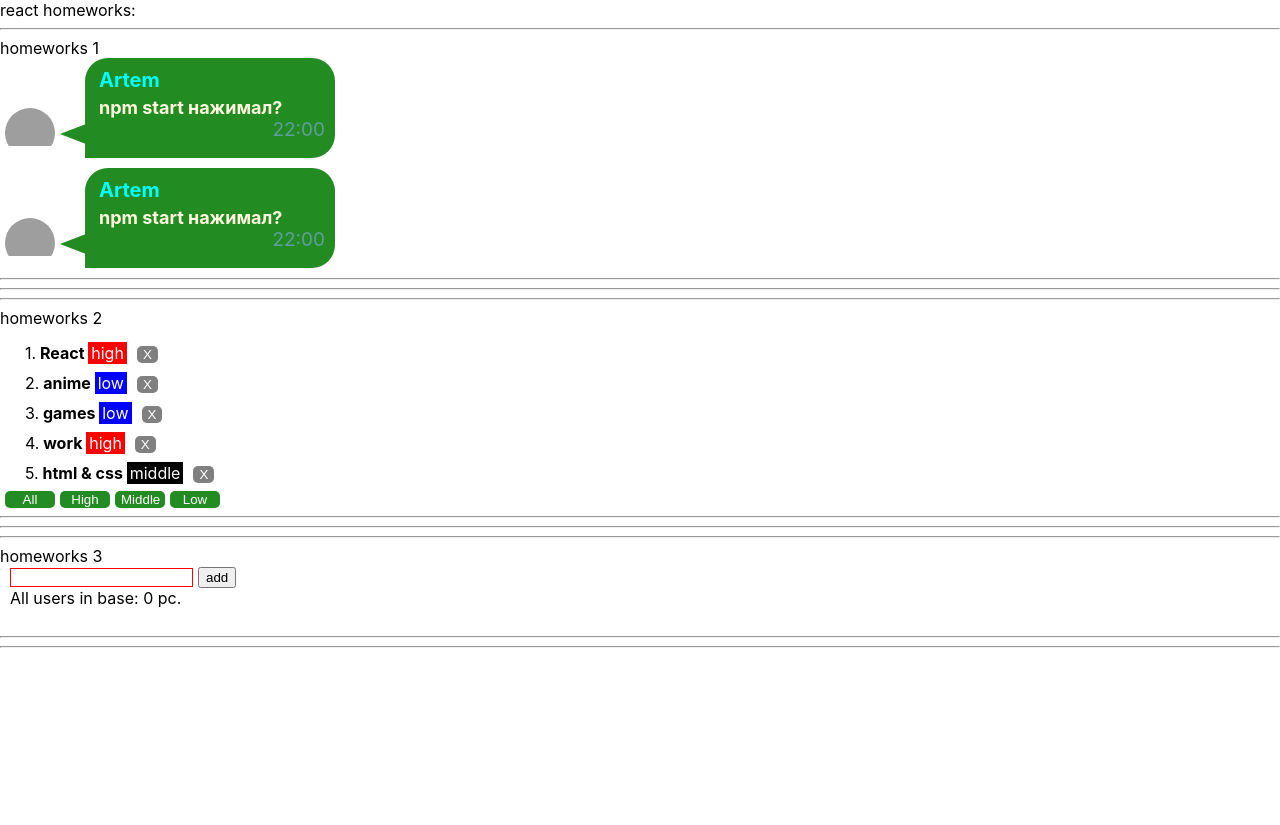
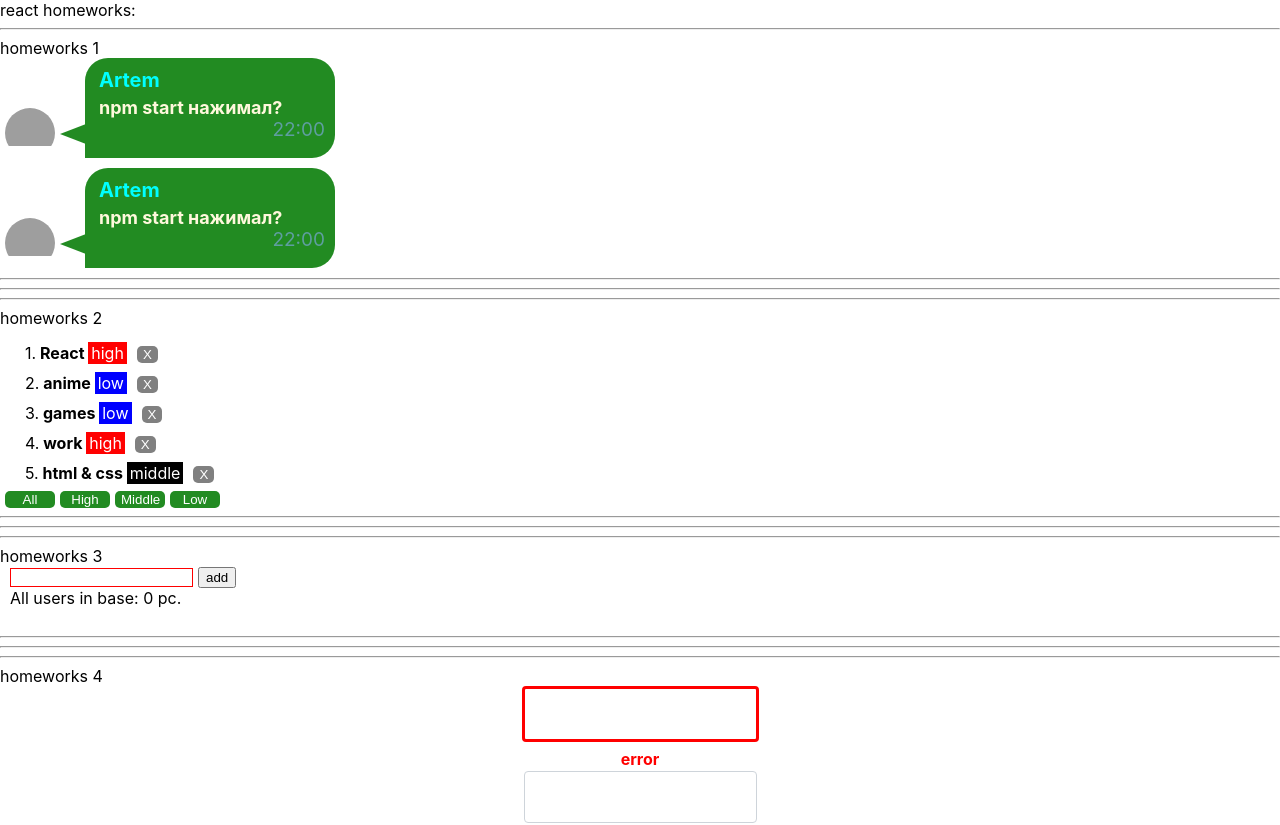
Before and after one commit to lergnom/homeworks, a React (Create React App) app: page / in a window 1280 px wide. Shown: the top 825 px of the page. Before the commit the page ends 800 px from the top, so only its background shows below. Built offline with nearby package versions, Linux system fonts and the light colour scheme; grey boxes are pictures that could not be loaded.

Commit message:
homework #4 - complete

```diff
--- a/src/p1-main/m1-ui/u1-app/App.tsx
+++ b/src/p1-main/m1-ui/u1-app/App.tsx
@@ -3,6 +3,7 @@ import s from './App.module.css'
 import HW1 from '../../../p2-homeworks/h1/HW1'
 import HW2 from "../../../p2-homeworks/h2/HW2";
 import HW3 from "../../../p2-homeworks/h3/HW3";
+import HW4 from "../../../p2-homeworks/h4/HW4";
 
 function App() {
     return (
@@ -11,7 +12,7 @@ function App() {
             <HW1/>
             <HW2/>
             <HW3/>
-            {/*<HW4/>*/}
+            <HW4/>
             {/*<HW5/>*/}
 
         </div>
--- a/src/p2-homeworks/h4/common/c1-SuperInputText/SuperInputText.module.css
+++ b/src/p2-homeworks/h4/common/c1-SuperInputText/SuperInputText.module.css
@@ -1,12 +1,38 @@
 .superInput {
-
+    margin-bottom: 5px;
+    display: block;
+    /*width: 100%;*/
+    height: calc(1.5em + .75rem + 2px);
+    padding: .375rem .75rem;
+    font-size: 1rem;
+    font-weight: 400;
+    line-height: 1.5;
+    color: #495057;
+    background-color: #fff;
+    background-clip: padding-box;
+    border: 1px solid #ced4da;
+    border-radius: .25rem;
+    transition: border-color .15s ease-in-out, box-shadow .15s ease-in-out;
 }
 
+.superInput:focus {
+
+    color: #495057;
+    background-color: #fff;
+    border-color: #80bdff;
+    outline: 0;
+    box-shadow: 0 0 0 0.2rem rgb(0 123 255);
+}
+
+
 .errorInput {
-    border: 3px solid lime;
-    background: red;
+    border: 3px solid red;
+    /*background: red;*/
 }
 
 .error {
+    font-size: 1rem;
+    font-weight: 700;
+    line-height: 1.5;
     color: red;
 }
--- a/src/p2-homeworks/h4/common/c1-SuperInputText/SuperInputText.tsx
+++ b/src/p2-homeworks/h4/common/c1-SuperInputText/SuperInputText.tsx
@@ -39,7 +39,8 @@ const SuperInputText: React.FC<SuperInputTextPropsType> = (
     }
 
     const finalSpanClassName = `${s.error} ${spanClassName ? spanClassName : ''}`
-    const finalInputClassName = `${s.errorInput} ${className}` // need to fix with (?:) and s.superInput
+    const finalInputClassName = `${s.superInput}  ${error ? s.errorInput : ''} ` // need to fix with (?:) and s.superInput
+    // const finalInputClassName = `${s.superInput} ${s.errorInput} ${className}` // need to fix with (?:) and s.superInput
 
     return (
         <>
--- a/src/p2-homeworks/h4/common/c2-SuperButton/SuperButton.module.css
+++ b/src/p2-homeworks/h4/common/c2-SuperButton/SuperButton.module.css
@@ -1,5 +1,13 @@
 .default {
+    color: #fff;
+    background-color: #007bff;
+    border-color: #007bff;
+}
 
+.default:hover {
+    color: #fff;
+    background-color: #0069d9;
+    border-color: #0062cc;
 }
 
 .red {
--- a/src/p2-homeworks/h4/common/c3-SuperCheckbox/SuperCheckbox.tsx
+++ b/src/p2-homeworks/h4/common/c3-SuperCheckbox/SuperCheckbox.tsx
@@ -20,6 +20,10 @@ const SuperCheckbox: React.FC<SuperCheckboxPropsType> = (
     }
 ) => {
     const onChangeCallback = (e: ChangeEvent<HTMLInputElement>) => {
+
+        onChange && onChange(e)
+        onChangeChecked && onChangeChecked(e.currentTarget.checked)
+        // && onChangeChecked(e.currentTarget.checked)
         // сделайте так чтоб работал onChange и onChangeChecked
     }
 
```
